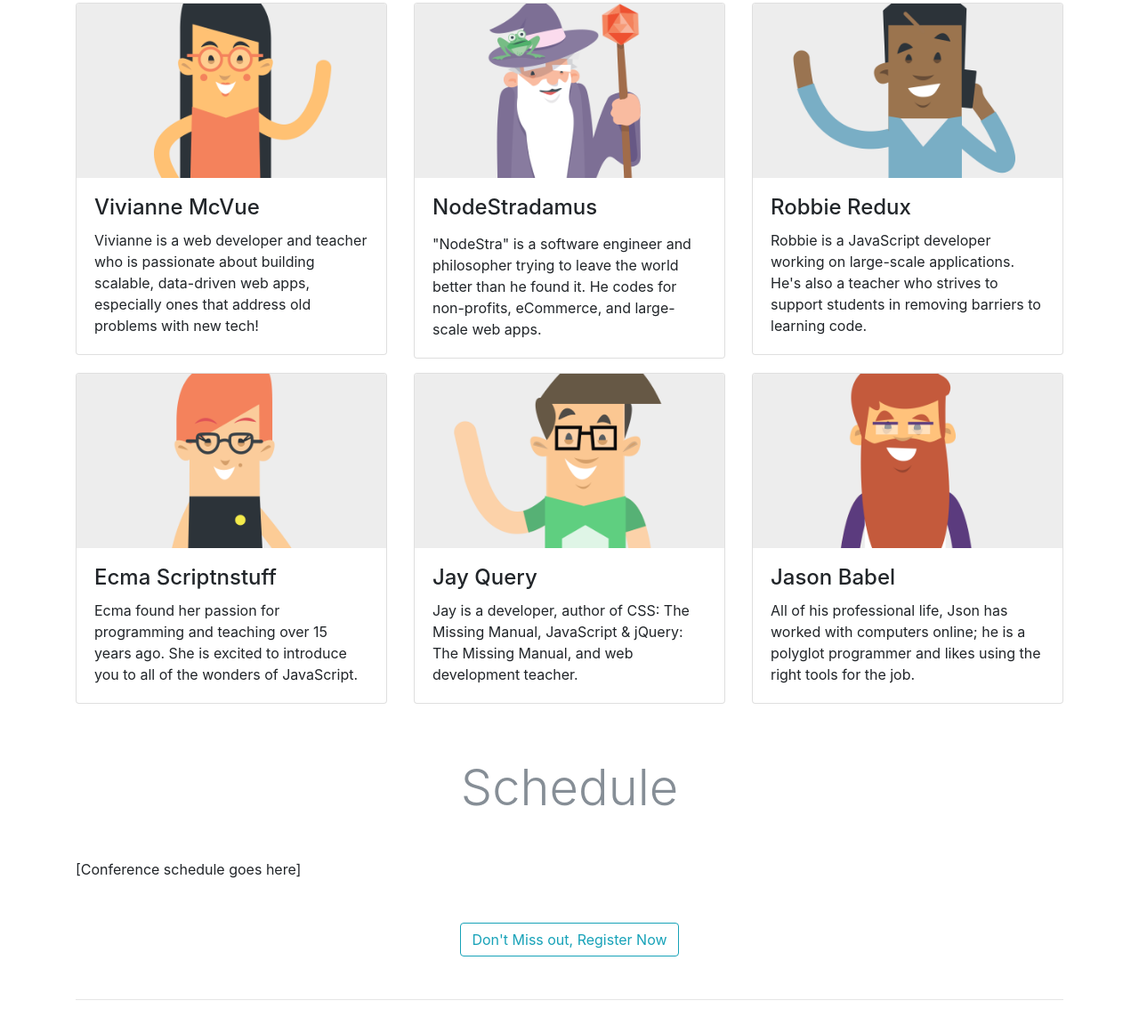
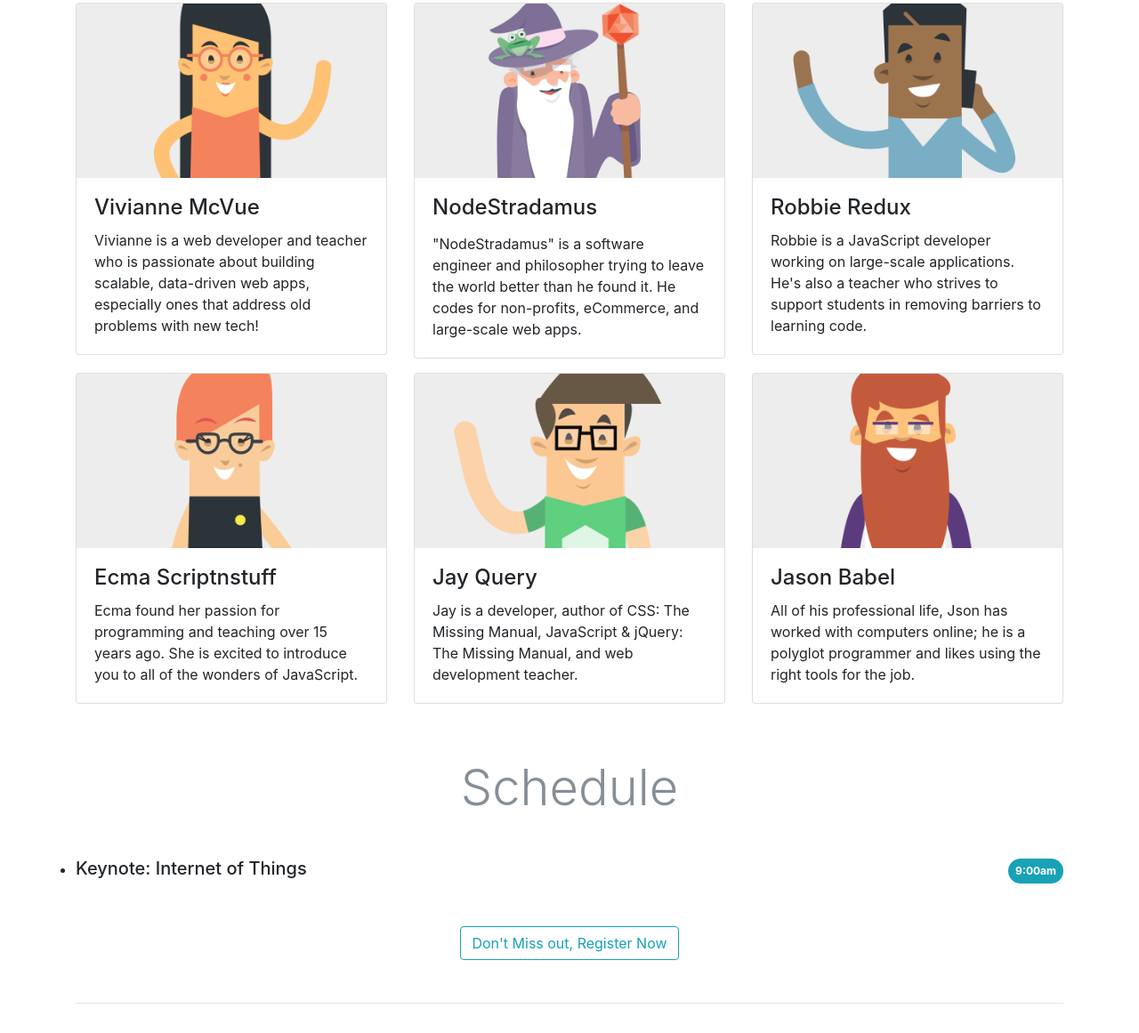
Before and after one commit to clgreene1/treehouse, a plain HTML site: page index.html in a window 1280 px wide. Shown: the part 1013-2174 px from the top of the page at 89% size. Drawn offline with nearby package versions, Linux system fonts and the light colour scheme.

Commit message:
list group

```diff
--- a/index.html
+++ b/index.html
@@ -99,7 +99,7 @@
             <img src="img/nodestradamus.png" class="card-img-top" alt="NodeStradamus">
             <div class="card-body">
               <h4 class="card-title">NodeStradamus</h4>
-              <p class="card-text"><p class="card-text">"NodeStra" is a software engineer and philosopher trying to leave the world better than he found it. He codes for non-profits, eCommerce, and large-scale web apps.</p>
+              <p class="card-text"><p class="card-text">"NodeStradamus" is a software engineer and philosopher trying to leave the world better than he found it. He codes for non-profits, eCommerce, and large-scale web apps.</p>
             </div>
           </div>
         </div>
@@ -148,7 +148,15 @@
 
       <!-- Schedule -->
       <h1 class="display-4 text-center my-5 text-muted">Schedule</h1>
-      [Conference schedule goes here]
+      <ul class="list-group">
+        <li class="list-group-items">
+          <div class="d-flex justify-content-between">
+            <h5 class="mb-1">Keynote: Internet of Things</h5>
+            <span class="badge badge-pill badge-info p-2">9:00am</span>
+
+          </div>
+        </li>
+      </ul>
       <!-- / End schedule -->
 
       <!-- call button -->
```
